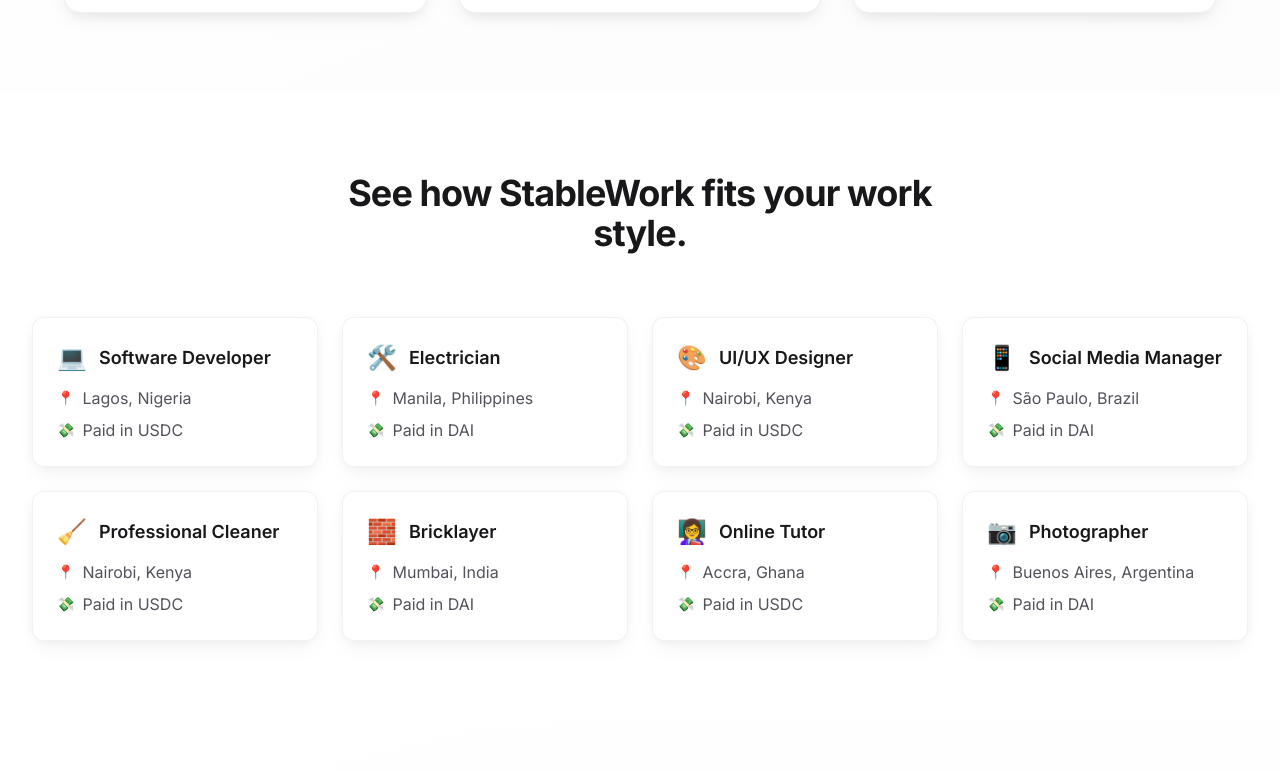
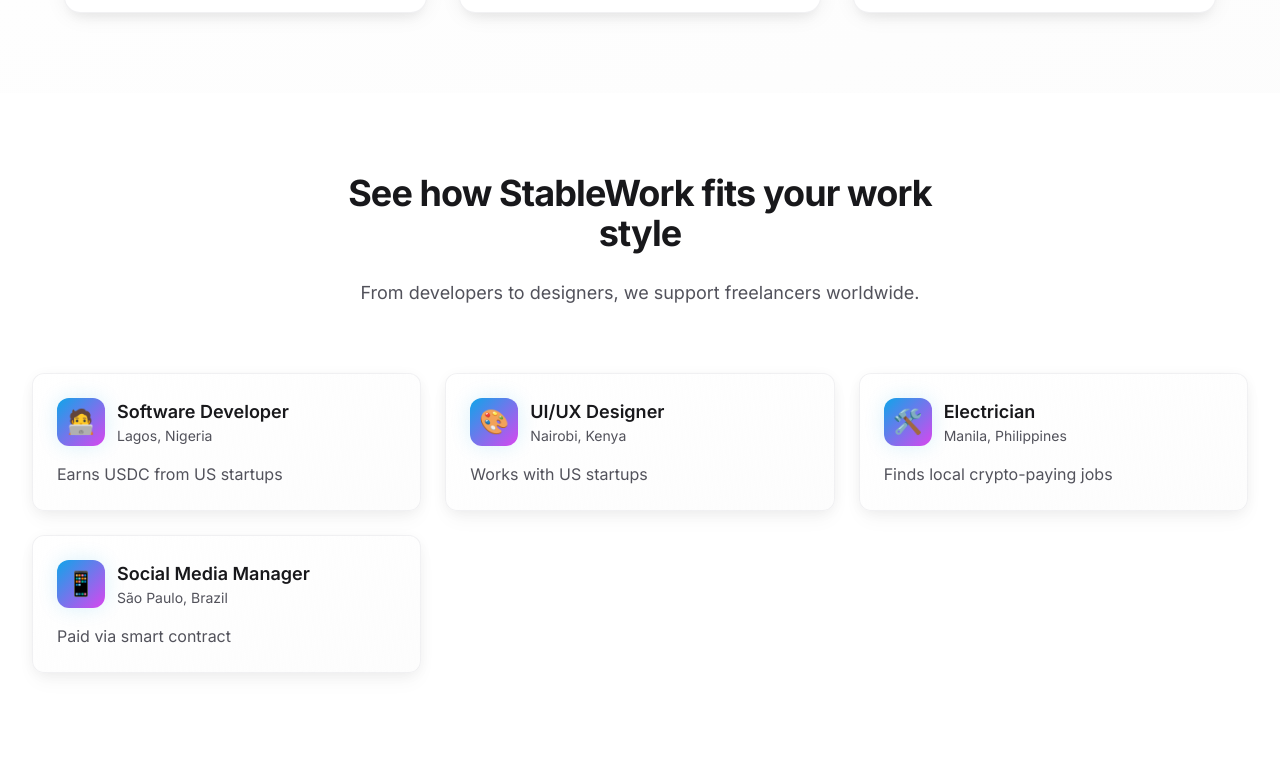
Before and after one commit to LucidaBTC/Repository-name-StableWork-Landing, a Next.js app: page / in a window 1280 px wide. Shown: the part 2468-3240 px from the top of the page. Built offline with nearby package versions, Linux system fonts and the light colour scheme.

Commit message:
feat: add freelancer persona grid with animated use cases

```diff
--- a/app/page.tsx
+++ b/app/page.tsx
@@ -22,6 +22,7 @@
 } from "lucide-react";
 import { TrustSection } from "@/components/common/TrustSection";
 import { FreelancerUseCases } from "@/components/common/FreelancerUseCases";
+import { FreelancerPersonaGrid } from "@/components/common/FreelancerPersonaGrid";
 
 const features = [
   {
@@ -206,6 +207,9 @@
           {/* Trust Section */}
           <TrustSection />
 
+          {/* Freelancer Persona Grid */}
+          <FreelancerPersonaGrid />
+
           {/* Freelancer Use Cases */}
           <FreelancerUseCases />
 
--- /dev/null
+++ b/components/common/FreelancerPersonaGrid.tsx
@@ -0,0 +1,79 @@
+"use client";
+
+import { Container } from "./Container";
+import { Code2, Palette, Wrench, Share2 } from "lucide-react";
+
+const personas = [
+  {
+    icon: Code2,
+    role: "Software Developer",
+    location: "Lagos, Nigeria",
+    description: "Earns USDC from US startups",
+    emoji: "🧑‍💻",
+  },
+  {
+    icon: Palette,
+    role: "UI/UX Designer",
+    location: "Nairobi, Kenya",
+    description: "Works with US startups",
+    emoji: "🎨",
+  },
+  {
+    icon: Wrench,
+    role: "Electrician",
+    location: "Manila, Philippines",
+    description: "Finds local crypto-paying jobs",
+    emoji: "🛠️",
+  },
+  {
+    icon: Share2,
+    role: "Social Media Manager",
+    location: "São Paulo, Brazil",
+    description: "Paid via smart contract",
+    emoji: "📱",
+  },
+];
+
+export function FreelancerPersonaGrid() {
+  return (
+    <section className="py-20 bg-white" aria-labelledby="personas-heading">
+      <Container>
+        <div className="mx-auto max-w-2xl text-center mb-16 animate-fade-in-up">
+          <h2 id="personas-heading" className="text-3xl font-bold tracking-tight text-secondary-900 sm:text-4xl">
+            See how StableWork fits your work style
+          </h2>
+          <p className="mt-6 text-lg leading-8 text-secondary-600">
+            From developers to designers, we support freelancers worldwide.
+          </p>
+        </div>
+
+        <div className="grid grid-cols-1 sm:grid-cols-2 lg:grid-cols-3 gap-6 max-w-7xl mx-auto">
+          {personas.map((persona, index) => (
+            <div
+              key={`${persona.role}-${persona.location}`}
+              className="group relative bg-gradient-to-br from-white to-secondary-50/50 rounded-xl p-6 shadow-soft hover:shadow-medium transition-all duration-300 border border-secondary-200/50 hover:border-primary-200 hover:-translate-y-1 animate-fade-in-up"
+              style={{ animationDelay: `${index * 100}ms` }}
+            >
+              <div className="flex items-center space-x-3 mb-4">
+                <div className="w-12 h-12 bg-primary-gradient rounded-xl flex items-center justify-center text-2xl shadow-glow group-hover:shadow-glow-purple transition-all duration-300">
+                  {persona.emoji}
+                </div>
+                <div>
+                  <h3 className="text-lg font-semibold text-secondary-900">
+                    {persona.role}
+                  </h3>
+                  <p className="text-sm text-secondary-600">
+                    {persona.location}
+                  </p>
+                </div>
+              </div>
+              <p className="text-secondary-600">
+                {persona.description}
+              </p>
+            </div>
+          ))}
+        </div>
+      </Container>
+    </section>
+  );
+}
```
